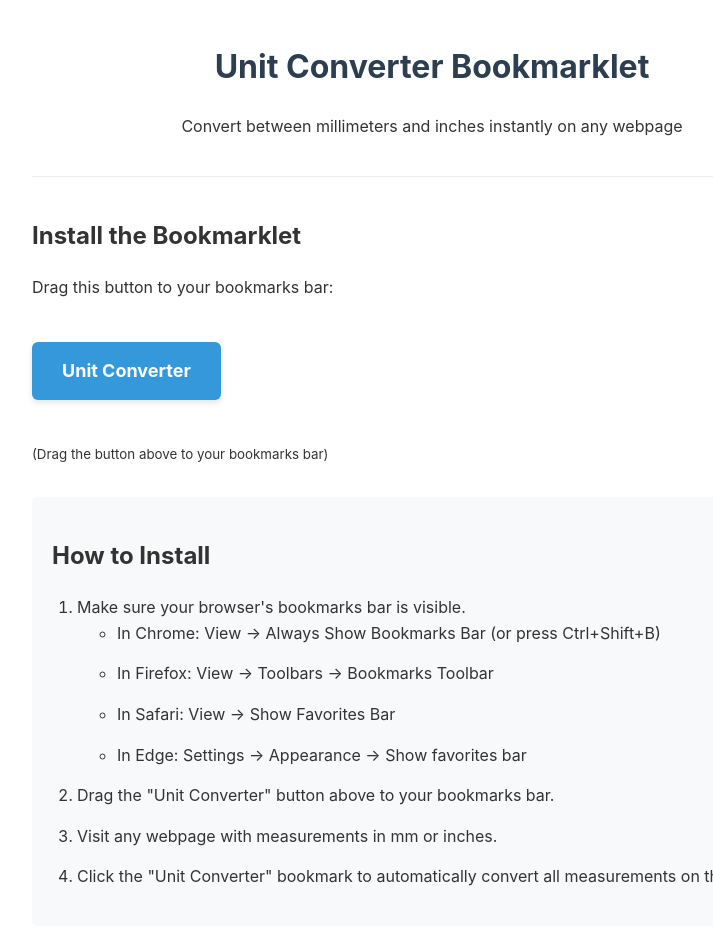
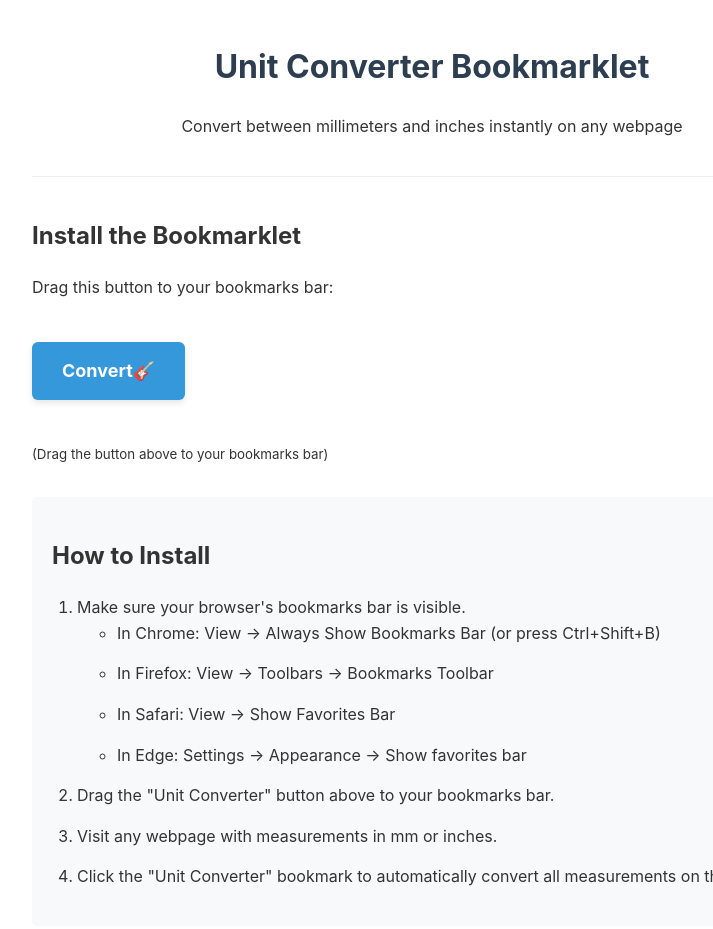
Before and after one commit to Zak-84/unit-converter, a plain HTML site: page index.html in a window 1280 px wide. Shown: the top 929 px of the page, without its empty margins (208-921 px from the left). Drawn offline with Linux system fonts and the light colour scheme.

Commit message:
copy updates

```diff
--- a/index.html
+++ b/index.html
@@ -115,7 +115,7 @@
   <section>
     <h2>Install the Bookmarklet</h2>
     <p>Drag this button to your bookmarks bar:</p>
-    <a class="bookmarklet-button" href="javascript:void%20function(){function%20a(a){return(a/25.4).toFixed(2)}function%20b(a){return(25.4*a).toFixed(2)}document.querySelectorAll(%22*%22).forEach(c=%3E{if(0===c.children.length){const%20d=c.textContent.trim();if(d.includes(%22%20mm%22)||d.includes(%22mm%22)){const%20b=d.match(/(\d+(\.\d+)%3F)\s*mm/);if(b){const%20d=parseFloat(b[1]),e=a(d),f=document.createElement(%22span%22);f.style.color=%22red%22,f.style.fontWeight=%22bold%22,f.textContent=`%20${e}%20inches%20`,c.appendChild(f)}}else%20if(d.includes(%22%20inches%22)||d.includes(%22\%22%22)||d.includes(%22%20\%22%22)){const%20a=d.match(/(\d+(\.\d+)%3F)\s*(inches|%22|%22\s*)/);if(a){const%20d=parseFloat(a[1]),e=b(d),f=document.createElement(%22span%22);f.style.color=%22red%22,f.style.fontWeight=%22bold%22,f.textContent=`%20${e}%20mm%20`,c.appendChild(f)}}}})}();">Unit Converter</a>
+    <a class="bookmarklet-button" href="javascript:void%20function(){function%20a(a){return(a/25.4).toFixed(2)}function%20b(a){return(25.4*a).toFixed(2)}document.querySelectorAll(%22*%22).forEach(c=%3E{if(0===c.children.length){const%20d=c.textContent.trim();if(d.includes(%22%20mm%22)||d.includes(%22mm%22)){const%20b=d.match(/(\d+(\.\d+)%3F)\s*mm/);if(b){const%20d=parseFloat(b[1]),e=a(d),f=document.createElement(%22span%22);f.style.color=%22red%22,f.style.fontWeight=%22bold%22,f.textContent=`%20${e}%20inches%20`,c.appendChild(f)}}else%20if(d.includes(%22%20inches%22)||d.includes(%22\%22%22)||d.includes(%22%20\%22%22)){const%20a=d.match(/(\d+(\.\d+)%3F)\s*(inches|%22|%22\s*)/);if(a){const%20d=parseFloat(a[1]),e=b(d),f=document.createElement(%22span%22);f.style.color=%22red%22,f.style.fontWeight=%22bold%22,f.textContent=`%20${e}%20mm%20`,c.appendChild(f)}}}})}();">Convert🎸</a>
     <!-- <a class="bookmarklet-button" href="javascript:(function(){function%20mmToInches(mm){return(mm/25.4).toFixed(2);}function%20inchesToMm(inches){return(inches*25.4).toFixed(2);}document.querySelectorAll('*').forEach(e=>{if(e.children.length===0){const%20t=e.textContent.trim();if(t.includes('%20mm')||t.includes('mm')){const%20m=t.match(/(\d+(\.\d+)?)\s*mm/);if(m){const%20mmValue=parseFloat(m[1]),inchesValue=mmToInches(mmValue),s=document.createElement('span');s.style.color='red',s.style.fontWeight='bold',s.textContent=`%20${inchesValue}%20inches%20`,e.appendChild(s);}}else%20if(t.includes('%20inches')||t.includes('"')||t.includes('%20"')){const%20m=t.match(/(\d+(\.\d+)?)\s*(inches|"|"\s*)/);if(m){const%20inchesValue=parseFloat(m[1]),mmValue=inchesToMm(inchesValue),s=document.createElement('span');s.style.color='red',s.style.fontWeight='bold',s.textContent=`%20${mmValue}%20mm%20`,e.appendChild(s);}}}});})();">Unit Converter</a> -->
     <p><small>(Drag the button above to your bookmarks bar)</small></p>
   </section>
```
